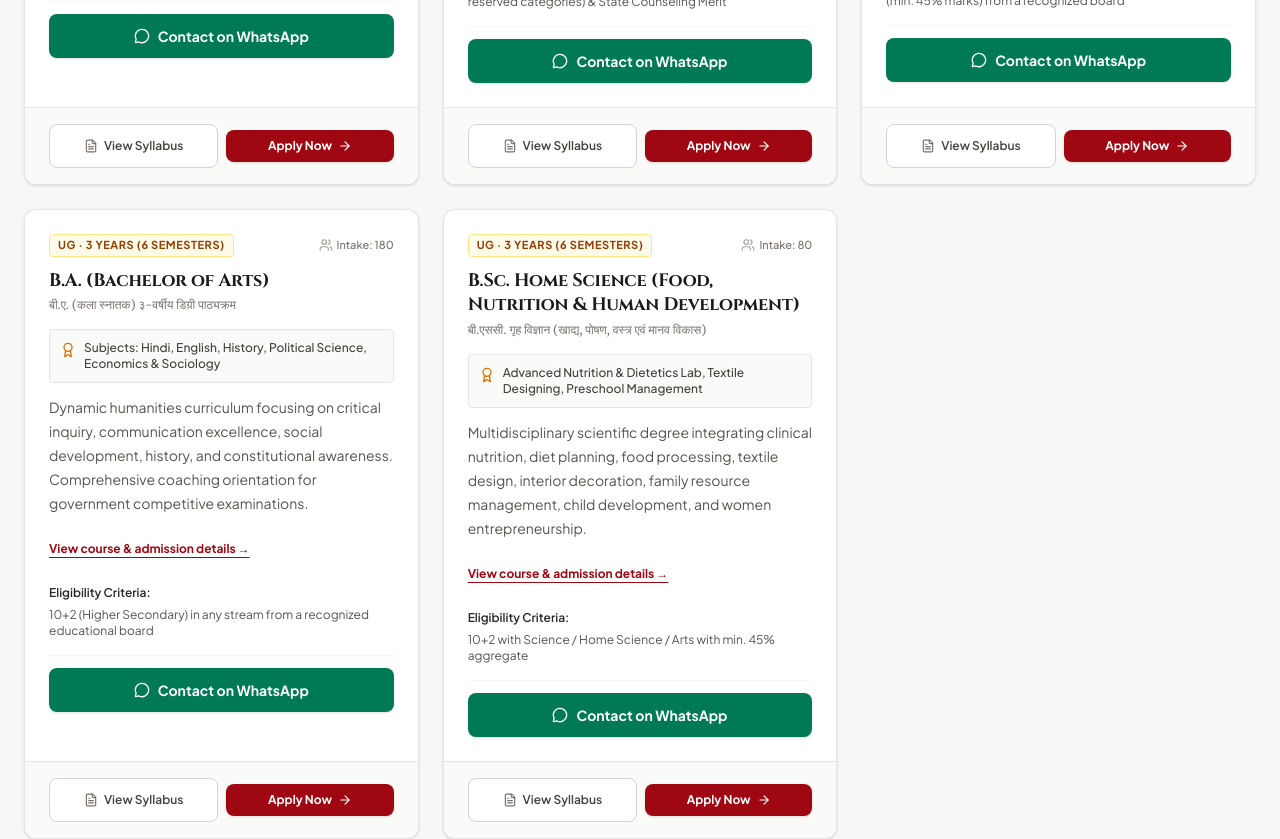
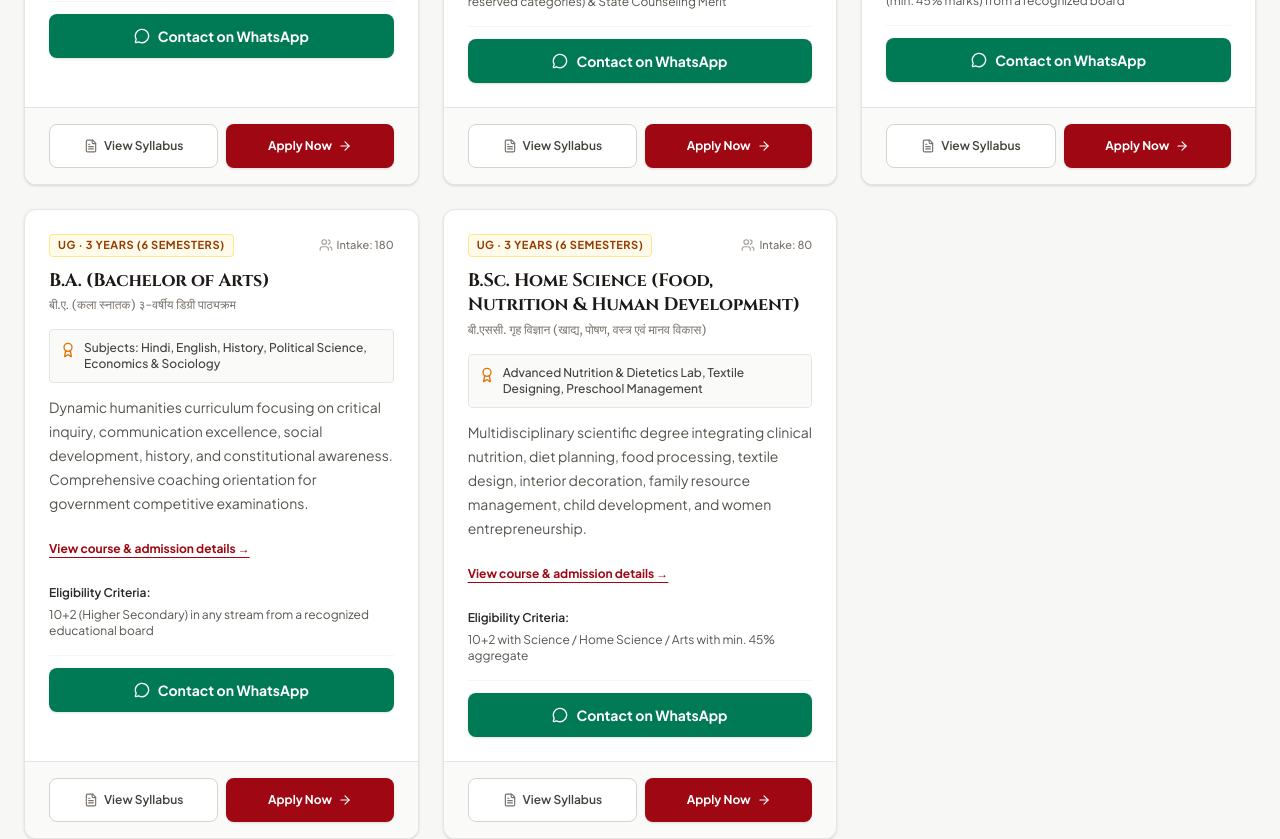
Before and after one commit to kashavkaushik11-star/fvei-website, a React (Vite) app: page / in a window 1280 px wide. Shown: the part 3180-4019 px from the top of the page. Built offline with nearby package versions, Linux system fonts and the light colour scheme; a web font is replaced by a local one.

Commit message:
Increase course action touch target size

```diff
--- a/src/components/CourseDirectory.tsx
+++ b/src/components/CourseDirectory.tsx
@@ -142,7 +142,7 @@ export const CourseDirectory: React.FC<CourseDirectoryProps> = ({
 
                 <button
                   onClick={() => onApplyForCourse(course)}
-                  className="flex-1 py-2 px-3 rounded-lg bg-red-800 hover:bg-red-700 text-white text-xs font-bold flex items-center justify-center gap-1.5 transition-colors shadow-sm cursor-pointer"
+                  className="flex-1 min-h-[44px] py-2 px-3 rounded-lg bg-red-800 hover:bg-red-700 text-white text-xs font-bold flex items-center justify-center gap-1.5 transition-colors shadow-sm cursor-pointer"
                 >
                   <span>{isHindi ? "आवेदन करें" : "Apply Now"}</span>
                   <ArrowRight className="w-3.5 h-3.5" />
```
